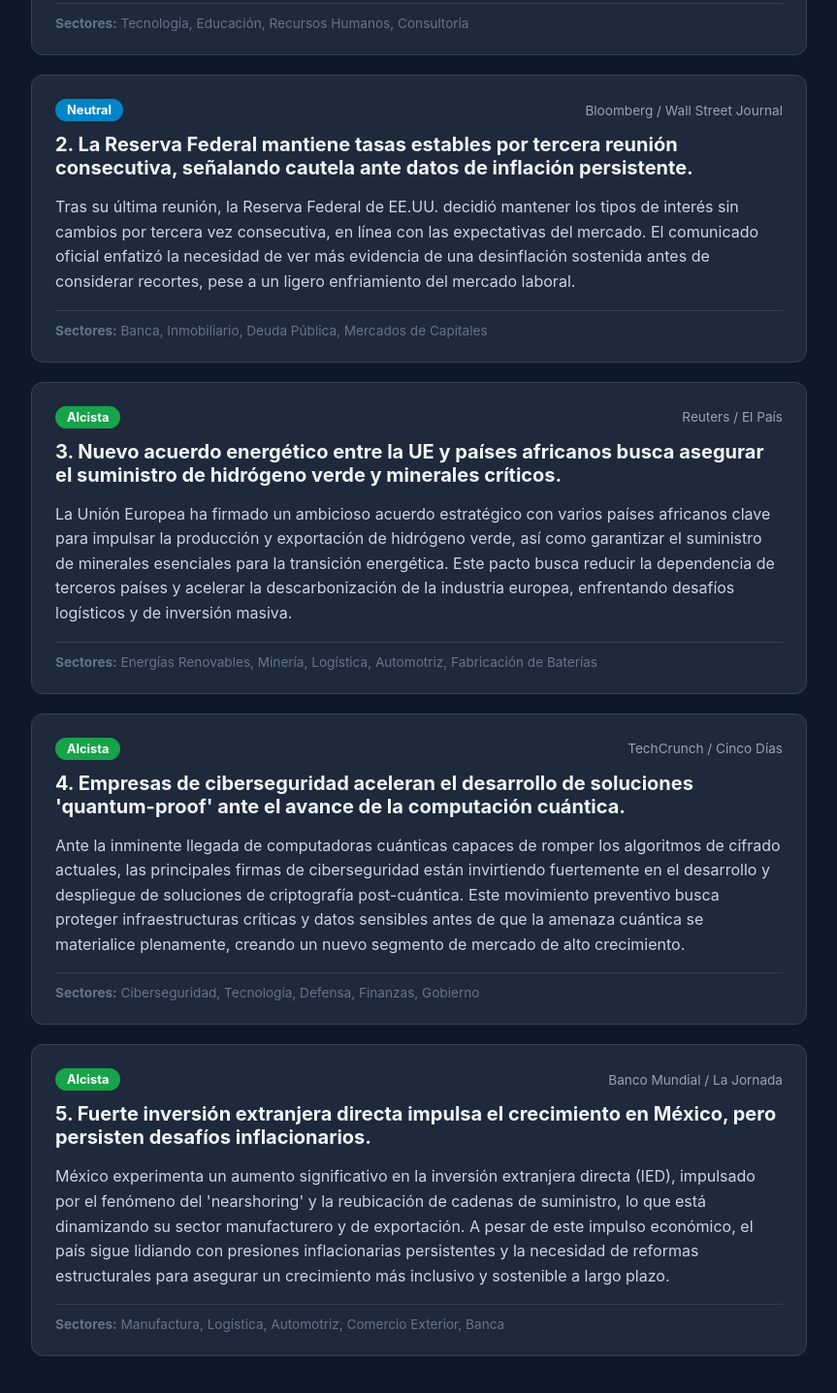
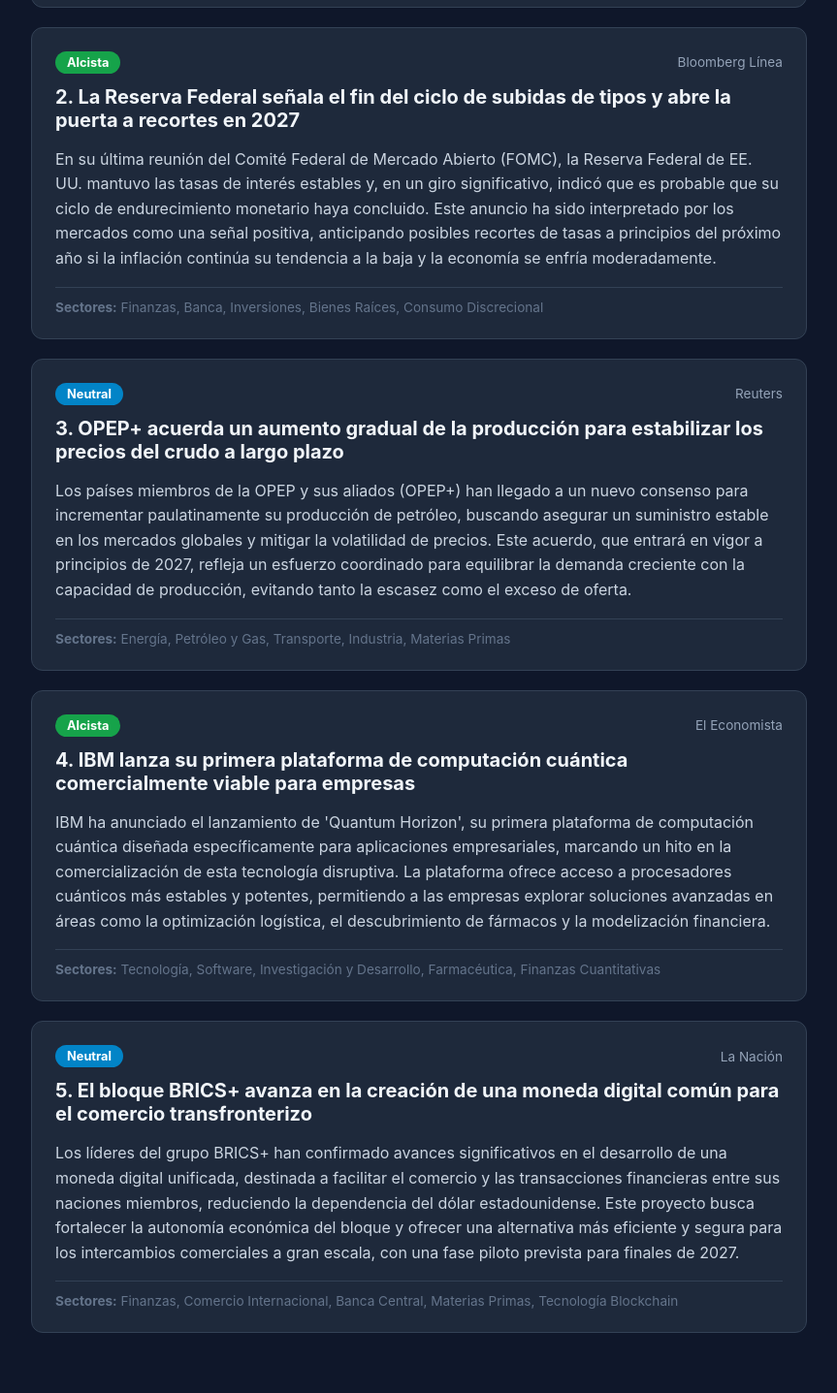
Before and after one commit to Jjjay-p/automatizacion, a plain HTML site: page index.html in a window 1280 px wide. Shown: the part 529-1966 px from the top of the page at 97% size, without its empty margins (208-1071 px from the left). Drawn offline with Linux system fonts and the light colour scheme.

Commit message:
Actualización diaria de portal de noticias

```diff
--- a/index.html
+++ b/index.html
@@ -34,7 +34,7 @@
     <div class="container">
         <header>
             <h1>📰 What's Happening Today?</h1>
-            <p class="timestamp">Última actualización: 17/11/2026 17:08 (hs)</p>
+            <p class="timestamp">Última actualización: 18/11/2026 16:46 (hs)</p>
             <button class="btn-update" id="reloadBtn" onclick="dispararActualizacion()">
                 🔄 Actualizar Noticias Ahora
             </button>
@@ -45,60 +45,60 @@
         <div class="card">
             <div class="card-header">
                 <span class="badge" style="background-color: #0284c7;">Neutral</span>
-                <span class="source">OCDE / Expansión</span>
+                <span class="source">Expansión</span>
             </div>
-            <h2>1. Nuevo informe de la OCDE proyecta un aumento del PIB global del 2% gracias a la IA generativa para 2030, pero advierte sobre la brecha de habilidades.</h2>
-            <p class="summary">Un estudio reciente de la OCDE destaca el potencial de la inteligencia artificial generativa para impulsar significativamente el crecimiento económico mundial, pronosticando un incremento del 2% en el PIB global para finales de la década. Sin embargo, el informe subraya la urgencia de invertir en programas de recualificación laboral para mitigar el impacto negativo en el empleo y evitar una mayor polarización del mercado laboral.</p>
+            <h2>1. La Unión Europea aprueba la Ley de IA, estableciendo un referente global para la regulación tecnológica</h2>
+            <p class="summary">Tras años de debate, la Unión Europea ha ratificado su ambiciosa Ley de Inteligencia Artificial, la primera legislación integral del mundo que clasifica los sistemas de IA por riesgo. Esta normativa busca equilibrar la innovación con la protección de los derechos fundamentales y la seguridad, generando un marco que podría influir en futuras regulaciones a nivel internacional.</p>
             <div class="card-footer">
-                <strong>Sectores:</strong> Tecnología, Educación, Recursos Humanos, Consultoría
+                <strong>Sectores:</strong> Tecnología, Software, Legal, Gobierno, Ciberseguridad
+            </div>
+        </div>
+
+        <div class="card">
+            <div class="card-header">
+                <span class="badge" style="background-color: #16a34a;">Alcista</span>
+                <span class="source">Bloomberg Línea</span>
+            </div>
+            <h2>2. La Reserva Federal señala el fin del ciclo de subidas de tipos y abre la puerta a recortes en 2027</h2>
+            <p class="summary">En su última reunión del Comité Federal de Mercado Abierto (FOMC), la Reserva Federal de EE. UU. mantuvo las tasas de interés estables y, en un giro significativo, indicó que es probable que su ciclo de endurecimiento monetario haya concluido. Este anuncio ha sido interpretado por los mercados como una señal positiva, anticipando posibles recortes de tasas a principios del próximo año si la inflación continúa su tendencia a la baja y la economía se enfría moderadamente.</p>
+            <div class="card-footer">
+                <strong>Sectores:</strong> Finanzas, Banca, Inversiones, Bienes Raíces, Consumo Discrecional
             </div>
         </div>
 
         <div class="card">
             <div class="card-header">
                 <span class="badge" style="background-color: #0284c7;">Neutral</span>
-                <span class="source">Bloomberg / Wall Street Journal</span>
+                <span class="source">Reuters</span>
             </div>
-            <h2>2. La Reserva Federal mantiene tasas estables por tercera reunión consecutiva, señalando cautela ante datos de inflación persistente.</h2>
-            <p class="summary">Tras su última reunión, la Reserva Federal de EE.UU. decidió mantener los tipos de interés sin cambios por tercera vez consecutiva, en línea con las expectativas del mercado. El comunicado oficial enfatizó la necesidad de ver más evidencia de una desinflación sostenida antes de considerar recortes, pese a un ligero enfriamiento del mercado laboral.</p>
+            <h2>3. OPEP+ acuerda un aumento gradual de la producción para estabilizar los precios del crudo a largo plazo</h2>
+            <p class="summary">Los países miembros de la OPEP y sus aliados (OPEP+) han llegado a un nuevo consenso para incrementar paulatinamente su producción de petróleo, buscando asegurar un suministro estable en los mercados globales y mitigar la volatilidad de precios. Este acuerdo, que entrará en vigor a principios de 2027, refleja un esfuerzo coordinado para equilibrar la demanda creciente con la capacidad de producción, evitando tanto la escasez como el exceso de oferta.</p>
             <div class="card-footer">
-                <strong>Sectores:</strong> Banca, Inmobiliario, Deuda Pública, Mercados de Capitales
+                <strong>Sectores:</strong> Energía, Petróleo y Gas, Transporte, Industria, Materias Primas
             </div>
         </div>
 
         <div class="card">
             <div class="card-header">
                 <span class="badge" style="background-color: #16a34a;">Alcista</span>
-                <span class="source">Reuters / El País</span>
+                <span class="source">El Economista</span>
             </div>
-            <h2>3. Nuevo acuerdo energético entre la UE y países africanos busca asegurar el suministro de hidrógeno verde y minerales críticos.</h2>
-            <p class="summary">La Unión Europea ha firmado un ambicioso acuerdo estratégico con varios países africanos clave para impulsar la producción y exportación de hidrógeno verde, así como garantizar el suministro de minerales esenciales para la transición energética. Este pacto busca reducir la dependencia de terceros países y acelerar la descarbonización de la industria europea, enfrentando desafíos logísticos y de inversión masiva.</p>
+            <h2>4. IBM lanza su primera plataforma de computación cuántica comercialmente viable para empresas</h2>
+            <p class="summary">IBM ha anunciado el lanzamiento de 'Quantum Horizon', su primera plataforma de computación cuántica diseñada específicamente para aplicaciones empresariales, marcando un hito en la comercialización de esta tecnología disruptiva. La plataforma ofrece acceso a procesadores cuánticos más estables y potentes, permitiendo a las empresas explorar soluciones avanzadas en áreas como la optimización logística, el descubrimiento de fármacos y la modelización financiera.</p>
             <div class="card-footer">
-                <strong>Sectores:</strong> Energías Renovables, Minería, Logística, Automotriz, Fabricación de Baterías
+                <strong>Sectores:</strong> Tecnología, Software, Investigación y Desarrollo, Farmacéutica, Finanzas Cuantitativas
             </div>
         </div>
 
         <div class="card">
             <div class="card-header">
-                <span class="badge" style="background-color: #16a34a;">Alcista</span>
-                <span class="source">TechCrunch / Cinco Días</span>
+                <span class="badge" style="background-color: #0284c7;">Neutral</span>
+                <span class="source">La Nación</span>
             </div>
-            <h2>4. Empresas de ciberseguridad aceleran el desarrollo de soluciones 'quantum-proof' ante el avance de la computación cuántica.</h2>
-            <p class="summary">Ante la inminente llegada de computadoras cuánticas capaces de romper los algoritmos de cifrado actuales, las principales firmas de ciberseguridad están invirtiendo fuertemente en el desarrollo y despliegue de soluciones de criptografía post-cuántica. Este movimiento preventivo busca proteger infraestructuras críticas y datos sensibles antes de que la amenaza cuántica se materialice plenamente, creando un nuevo segmento de mercado de alto crecimiento.</p>
+            <h2>5. El bloque BRICS+ avanza en la creación de una moneda digital común para el comercio transfronterizo</h2>
+            <p class="summary">Los líderes del grupo BRICS+ han confirmado avances significativos en el desarrollo de una moneda digital unificada, destinada a facilitar el comercio y las transacciones financieras entre sus naciones miembros, reduciendo la dependencia del dólar estadounidense. Este proyecto busca fortalecer la autonomía económica del bloque y ofrecer una alternativa más eficiente y segura para los intercambios comerciales a gran escala, con una fase piloto prevista para finales de 2027.</p>
             <div class="card-footer">
-                <strong>Sectores:</strong> Ciberseguridad, Tecnología, Defensa, Finanzas, Gobierno
-            </div>
-        </div>
-
-        <div class="card">
-            <div class="card-header">
-                <span class="badge" style="background-color: #16a34a;">Alcista</span>
-                <span class="source">Banco Mundial / La Jornada</span>
-            </div>
-            <h2>5. Fuerte inversión extranjera directa impulsa el crecimiento en México, pero persisten desafíos inflacionarios.</h2>
-            <p class="summary">México experimenta un aumento significativo en la inversión extranjera directa (IED), impulsado por el fenómeno del 'nearshoring' y la reubicación de cadenas de suministro, lo que está dinamizando su sector manufacturero y de exportación. A pesar de este impulso económico, el país sigue lidiando con presiones inflacionarias persistentes y la necesidad de reformas estructurales para asegurar un crecimiento más inclusivo y sostenible a largo plazo.</p>
-            <div class="card-footer">
-                <strong>Sectores:</strong> Manufactura, Logística, Automotriz, Comercio Exterior, Banca
+                <strong>Sectores:</strong> Finanzas, Comercio Internacional, Banca Central, Materias Primas, Tecnología Blockchain
             </div>
         </div>
 
```
